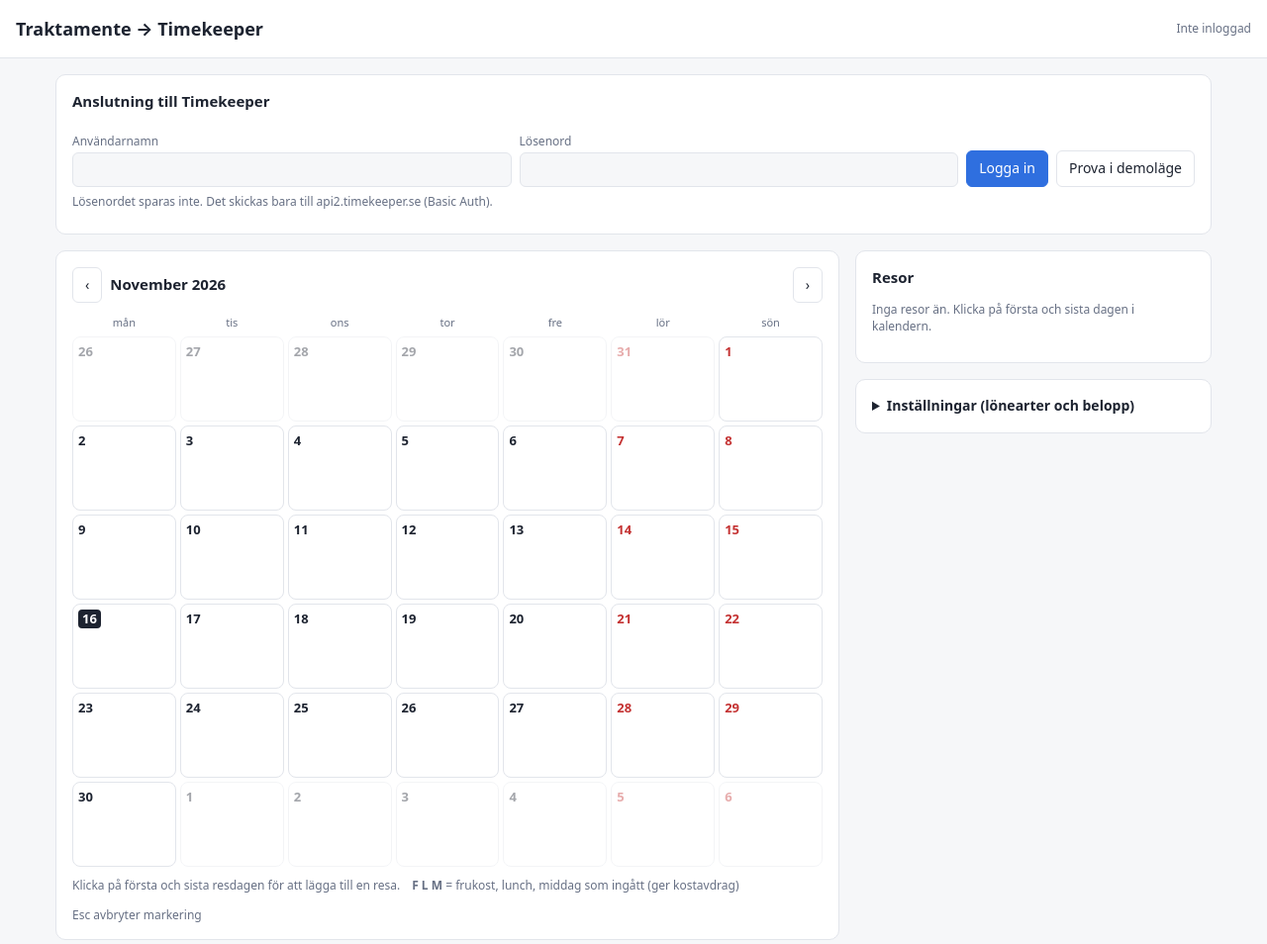
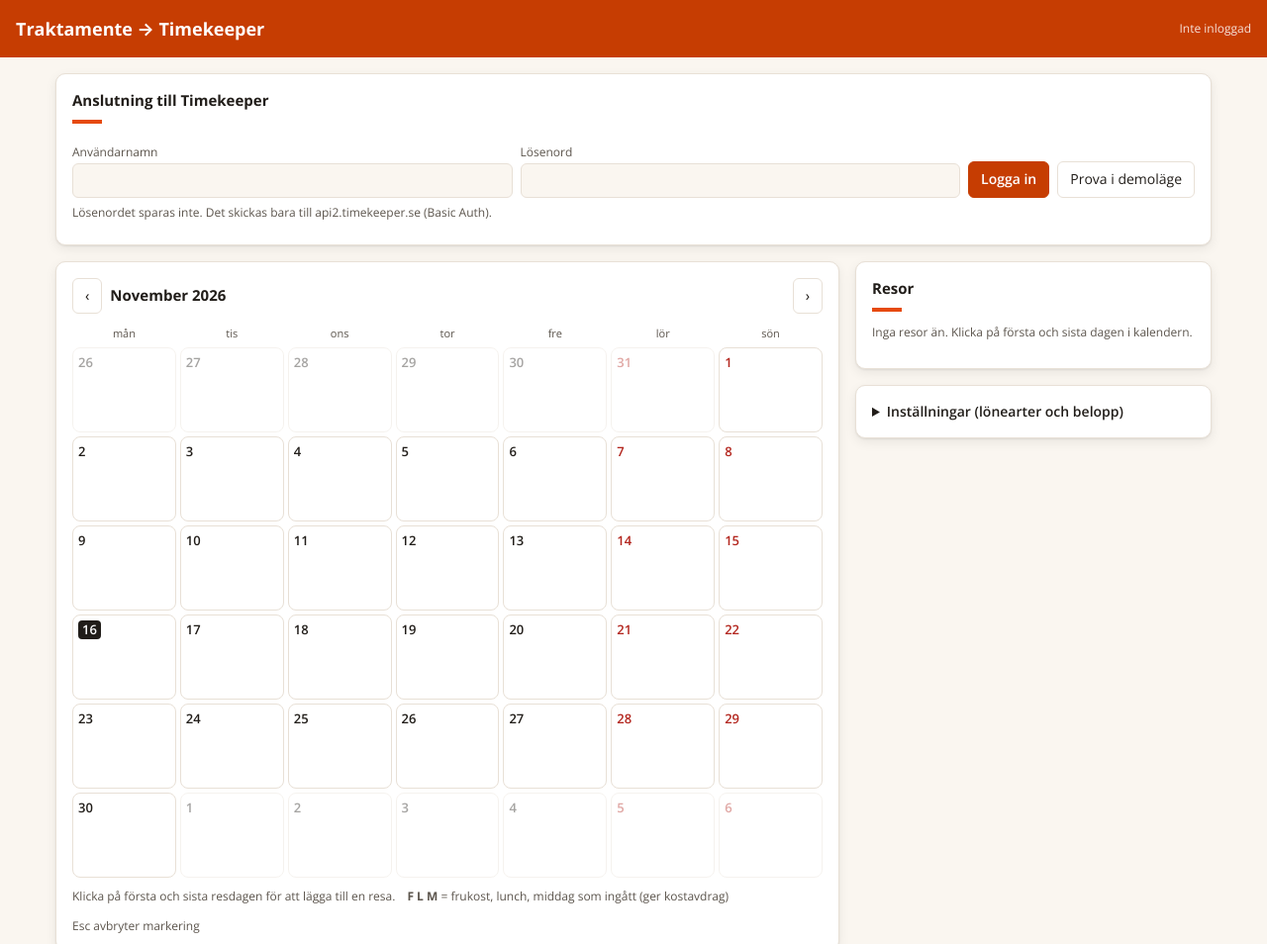
Before and after one commit to totaldigital-se/travelcost, a plain HTML site: page index.html in a window 1280 px wide. Shown: the top 954 px of the page at 99% size. Drawn offline with nearby package versions, Linux system fonts and the light colour scheme.

Commit message:
Färgschema och typsnitt enligt totaldigital.se (ljust och mörkt tema)

```diff
--- a/index.html
+++ b/index.html
@@ -4,35 +4,49 @@
 <meta charset="utf-8">
 <meta name="viewport" content="width=device-width, initial-scale=1">
 <title>Traktamente → Timekeeper</title>
+<link rel="preconnect" href="https://fonts.googleapis.com">
+<link rel="preconnect" href="https://fonts.gstatic.com" crossorigin>
+<link href="https://fonts.googleapis.com/css2?family=Open+Sans:wght@400;600;700&display=swap" rel="stylesheet">
 <style>
+/* Färger enligt totaldigital.se (ljust tema = sajtens light.css, mörkt = colors.css) */
 :root{
-  --bg:#f6f7f9; --panel:#fff; --text:#1d2330; --muted:#677084; --line:#e2e5eb;
-  --accent:#2f6fdf; --accent-weak:#e6efff; --ok:#1f8a4c; --warn:#b26b00; --err:#c43232;
-  --full:#1f8a4c; --full-bg:#e3f4ea; --half:#b26b00; --half-bg:#fdf0dc; --none-bg:#eef0f3;
-  --meal-on:#c43232; --meal-on-bg:#fde6e6;
+  --brand:#C63D02; --on-brand:#fff;
+  --bg:#FAF6F0; --panel:#fff; --surface-alt:#F0EAE2; --text:#211D19; --muted:#5C554D; --line:#E8E0D6;
+  --accent:#E64A0F; --accent-text:#BC3D00; --accent-weak:#FCEADF; --ok:#2E7D4F; --warn:#8F6400; --err:#B3261E;
+  --full:#2E7D4F; --full-bg:#E2F1E7; --half:#8F6400; --half-bg:#F6EBD3; --none-bg:#F0EAE2;
+  --meal-on:#B3261E; --meal-on-bg:#F9E1DE;
+  --shadow:0 1px 2px rgba(0,0,0,.07),0 4px 12px rgba(0,0,0,.07);
 }
 @media (prefers-color-scheme: dark){
   :root:not([data-theme="light"]){
-    --bg:#14171d; --panel:#1c2028; --text:#e6e9ef; --muted:#9aa3b5; --line:#2c323d;
-    --accent:#6c9cff; --accent-weak:#22314f; --ok:#4cc584; --warn:#f0a83a; --err:#ff7676;
-    --full:#4cc584; --full-bg:#1d3a2a; --half:#f0a83a; --half-bg:#3d2f17; --none-bg:#262b34;
-    --meal-on:#ff7676; --meal-on-bg:#4a2323;
+    --bg:#1B1A19; --panel:#262422; --surface-alt:#2E2A27; --text:#F4F1EE; --muted:#BDB8B2; --line:#403C38;
+    --accent:#FF6A3B; --accent-text:#FF6A3B; --accent-weak:#3A2820; --ok:#6FCF97; --warn:#E3A64B; --err:#FF8A80;
+    --full:#6FCF97; --full-bg:#1F3328; --half:#E3A64B; --half-bg:#3A2E1B; --none-bg:#2E2A27;
+    --meal-on:#FF8A80; --meal-on-bg:#4A2421;
+    --shadow:0 4px 6px rgba(0,0,0,.15);
   }
 }
 *{box-sizing:border-box}
-body{margin:0;background:var(--bg);color:var(--text);font:14px/1.45 system-ui,-apple-system,"Segoe UI",Roboto,sans-serif}
-header{padding:16px;border-bottom:1px solid var(--line);background:var(--panel);display:flex;gap:12px;align-items:center;flex-wrap:wrap}
-header h1{font-size:18px;margin:0;flex:1}
+body{margin:0;background:var(--bg);color:var(--text);font:14px/1.45 "Open Sans",system-ui,-apple-system,"Segoe UI",Roboto,sans-serif}
+header{padding:16px;background:var(--brand);color:var(--on-brand);display:flex;gap:12px;align-items:center;flex-wrap:wrap}
+header h1{font-size:18px;font-weight:700;margin:0;flex:1}
+header #who{color:var(--on-brand);opacity:.85}
+a{color:var(--accent-text)}
 main{max-width:1200px;margin:0 auto;padding:16px;display:grid;gap:16px;grid-template-columns:minmax(0,1fr) 360px}
 @media (max-width:900px){main{grid-template-columns:minmax(0,1fr)}}
-.panel{background:var(--panel);border:1px solid var(--line);border-radius:10px;padding:16px}
-.panel h2{font-size:15px;margin:0 0 12px}
+.panel{background:var(--panel);border:1px solid var(--line);border-radius:10px;padding:16px;box-shadow:var(--shadow)}
+.panel h2{font-size:15px;font-weight:700;margin:0 0 12px}
+.panel h2::after{content:"";display:block;width:30px;height:4px;background:var(--accent);margin-top:8px}
+.calhead h2::after,.row h2::after{display:none}
 .full-width{grid-column:1/-1}
 label{display:block;font-size:12px;color:var(--muted);margin:8px 0 3px}
 input,select,button{font:inherit;color:inherit}
 input[type=text],input[type=password],input[type=time],input[type=number],select{width:100%;padding:6px 8px;border:1px solid var(--line);border-radius:6px;background:var(--bg)}
 button{padding:7px 12px;border-radius:6px;border:1px solid var(--line);background:var(--panel);cursor:pointer}
-button.primary{background:var(--accent);border-color:var(--accent);color:#fff}
+button:hover:not(:disabled){border-color:var(--accent);color:var(--accent-text)}
+button.primary{background:var(--brand);border-color:var(--brand);color:var(--on-brand);font-weight:600}
+button.primary:hover:not(:disabled){background:var(--accent-text);border-color:var(--accent-text);color:var(--on-brand)}
+input:focus-visible,select:focus-visible,button:focus-visible{outline:2px solid var(--accent);outline-offset:1px}
 button:disabled{opacity:.5;cursor:not-allowed}
 .row{display:flex;gap:8px;align-items:center;flex-wrap:wrap}
 .muted{color:var(--muted)} .small{font-size:12px}
```
